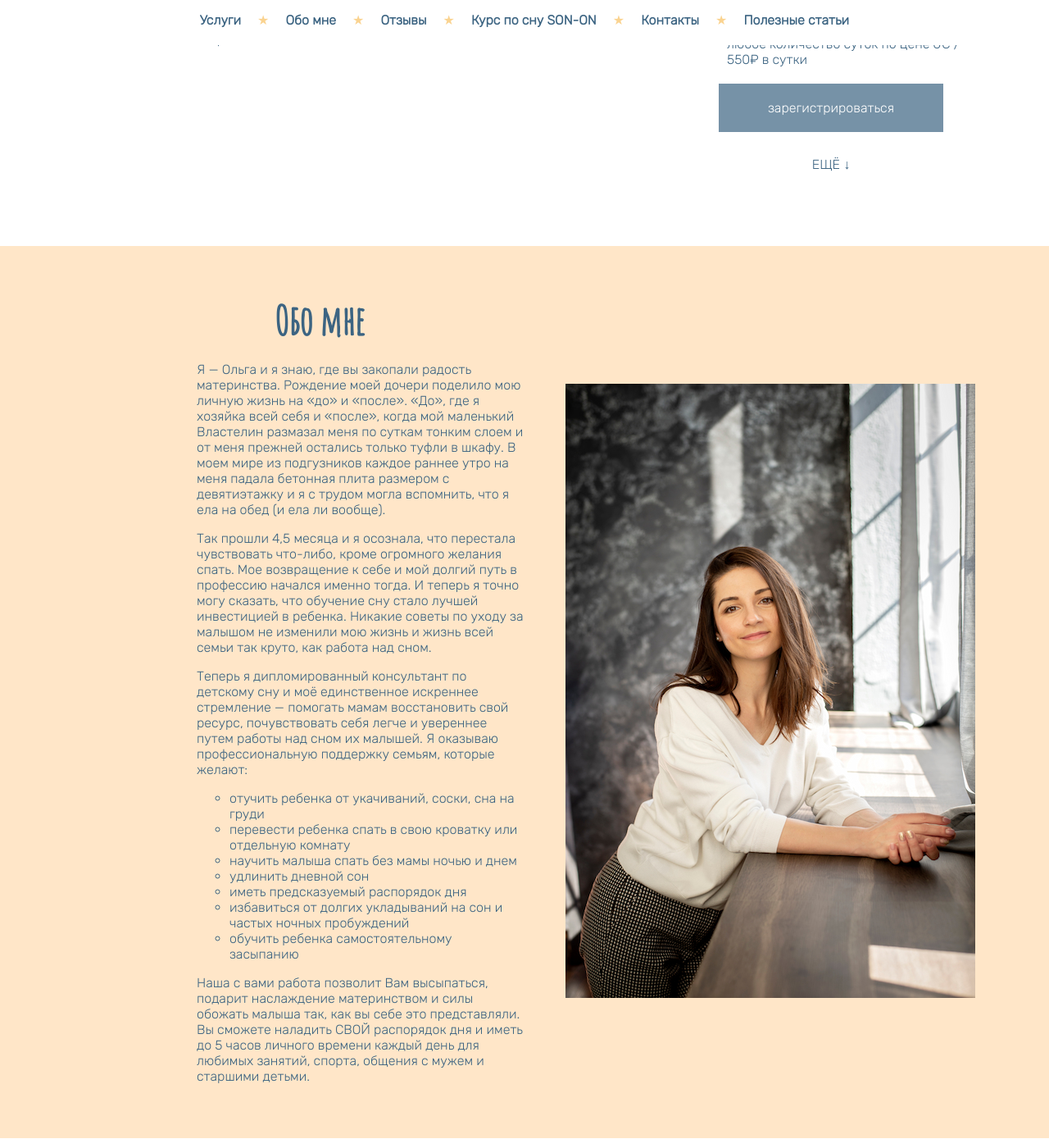
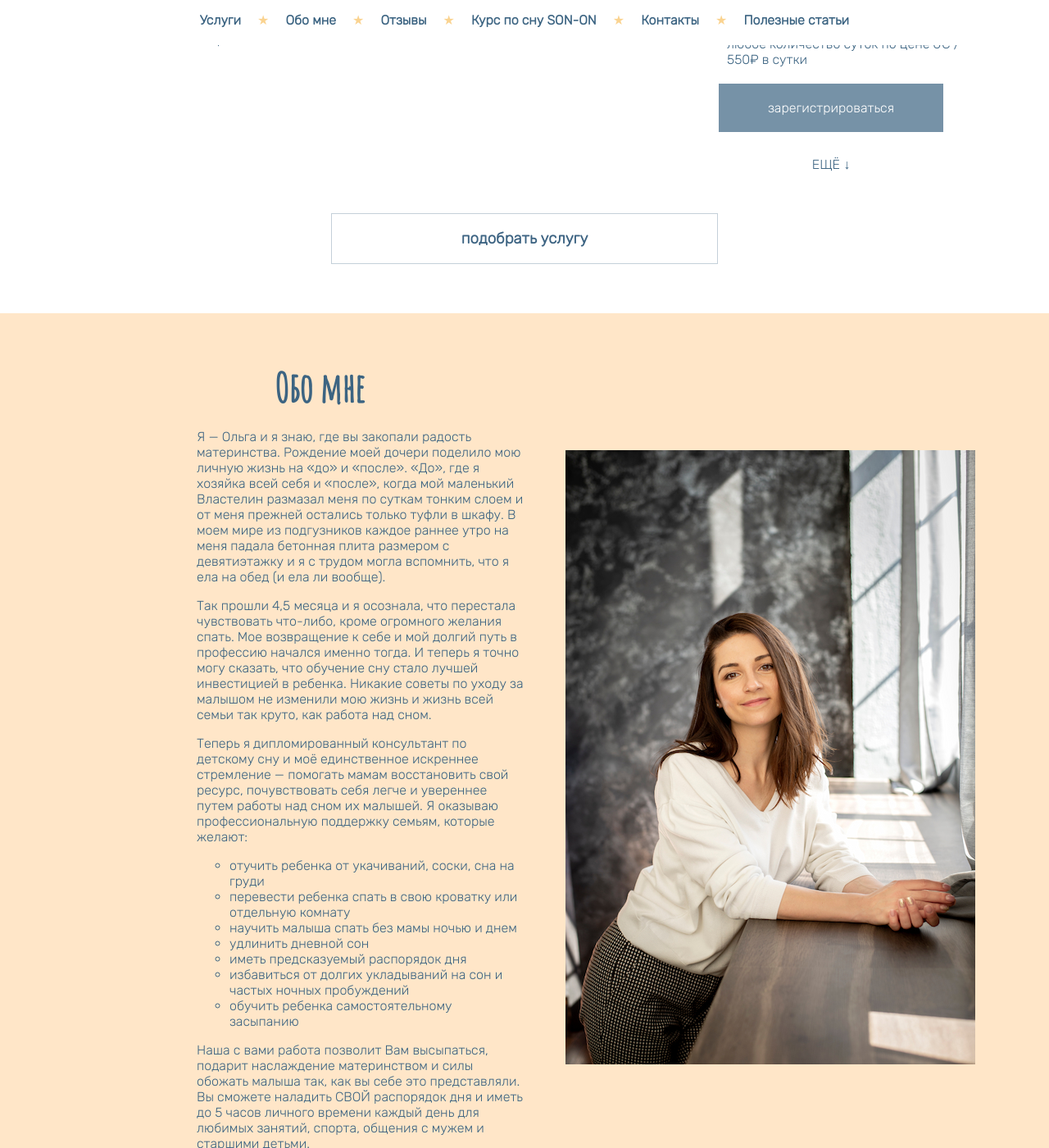
Before and after one commit to Olgamyrsikova/sleepconsult, a Jekyll site: the page built from index.html, in a window 1280 px wide and 1400 px high, scrolled down 1198 px. Shown: the whole window at 82% size. Built offline with Jekyll 4.4.1, drawn with Linux system fonts in a browser that asks for light colours.

Commit message:
add find-service button

```diff
--- a/_includes/services.html
+++ b/_includes/services.html
@@ -2,19 +2,11 @@
 
     <h2>Услуги</h2>
 
-    <div id="gift-certificate">
+    <div class="gift-certificate">
         <a href="https://docs.google.com/forms/d/16mzW6SfamV67geHuQELxgUd7UcKbNXNTGs4Mm29cv3o/viewform?edit_requested=true" target="_blank">
             <h3><span class="gift-star">&star;</span> подарочный сертификат <span class="gift-star">&star;</span></h3>
         </a>
     </div>
-
-    <!--
-    <div id="find-service">
-        <a href="" target="_blank">
-            <h3>подобрать услугу</h3>
-        </a>
-    </div>
-    -->
 
     <div id="services-content">
 
@@ -175,7 +167,7 @@
                 </div>
 
                 <p class="service-register-button">
-                    <a href="" target="_blank">
+                    <a href="https://docs.google.com/forms/d/1cuo0t274ueyM6HQzFg5O-RSuy23wMIOF2jwSQv2S2sw/viewform?edit_requested=true" target="_blank">
                         зарегистрироваться
                     </a>
                 </p>
@@ -286,7 +278,7 @@
                 </div>
 
                 <p class="service-register-button">
-                    <a href="" target="_blank">
+                    <a href="https://docs.google.com/forms/d/1cuo0t274ueyM6HQzFg5O-RSuy23wMIOF2jwSQv2S2sw/viewform?edit_requested=true" target="_blank">
                         зарегистрироваться
                     </a>
                 </p>
@@ -330,6 +322,12 @@
             </div>
 
         </div>
+    </div>
+
+    <div class="gift-certificate">
+        <a href="https://docs.google.com/forms/d/1DGe-N4_HVcZwDvnA9xhfDDmU999OnKDbhJbzau1SwYI/viewform?edit_requested=true" target="_blank">
+            <h3>подобрать услугу</h3>
+        </a>
     </div>
 
 </section>
--- a/css/style-768px.css
+++ b/css/style-768px.css
@@ -76,17 +76,17 @@ a:hover {
     align-items: flex-start;
 }
 
-#gift-certificate {
+.gift-certificate {
     width: 40%;
     transition: background-color 0.5s ease;
 }
 
-#gift-certificate:hover {
+.gift-certificate:hover {
     background-color: rgba(255, 234, 167, 0.5);
 }
 
-#find-service {
-    width: 40%;
+.gift-certificate a:hover {
+    color: rgba(60, 100, 130, 1);
 }
 
 .service-group {
--- a/css/style.css
+++ b/css/style.css
@@ -115,23 +115,14 @@ header {
     justify-content: center;
 }
 
-#gift-certificate {
+.gift-certificate {
     border: 1px solid rgba(60, 100, 130, 0.3);
     margin: 10px auto 10px auto;
 }
 
-#gift-certificate a {
+.gift-certificate a {
     text-decoration: none;
     color: #3c6382;
-}
-
-#find-service {
-    border: 1px solid rgba(60, 100, 130, 0.3);
-    margin: 10px auto 10px auto;
-}
-
-#find-service a {
-    text-decoration: none;
 }
 
 .service-group {
```
